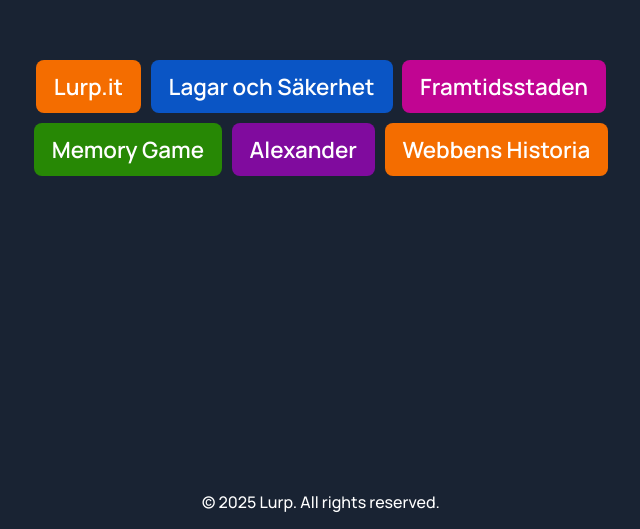
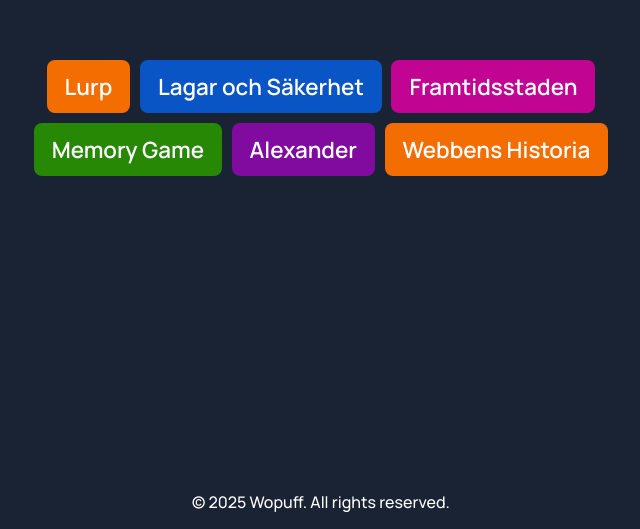
Before and after one commit to wopuff/projects, a website: page index.html in a window 1280 px wide. Shown: the part 271-800 px from the top of the page, without its empty margins (319-959 px from the left). Drawn offline with Linux system fonts and the light colour scheme.

Commit message:
update favicon, wopuff stuff

```diff
--- a/index.html
+++ b/index.html
@@ -4,14 +4,14 @@
 <head>
   <meta charset="UTF-8">
   <meta name="viewport" content="width=device-width, initial-scale=1.0">
-  <title>Lurp Projects</title>
+  <title>Wopuff Projects</title>
   <link rel="stylesheet" href="styles.css">
   <link rel="preconnect" href="https://fonts.googleapis.com">
   <link rel="preconnect" href="https://fonts.gstatic.com" crossorigin>
   <link
     href="https://fonts.googleapis.com/css2?family=Atkinson+Hyperlegible:ital,wght@0,400;0,700;1,400;1,700&family=Manrope:wght@200..800&display=swap"
     rel="stylesheet">
-  <link rel="icon" type="image/svg+xml" href="assets/favicon.svg">
+  <link rel="icon" type="image/svg+xml" href="https://wopuff.com/favicon.svg">
 </head>
 
 <body>
@@ -19,7 +19,7 @@
 
   <!-- links -->
   <div class="links">
-    <a href="https://app.lurp.it">Lurp.it</a>
+    <a href="https://app.lurp.it">Lurp</a>
     <!-- <a href="https://www.sekunder.nu">Sekunder.nu</a> -->
     <a href="lagar-och-sakerhet">Lagar och Säkerhet</a>
     <a href="framtidsstaden">Framtidsstaden</a>
@@ -30,8 +30,8 @@
 
   <!-- legal -->
   <div class="legal">
-    <a href="https://www.lurp.it">
-      © 2025 Lurp. All rights reserved.
+    <a href="https://wopuff.com">
+      © 2025 Wopuff. All rights reserved.
     </a>
   </div>
 </body>
```
Also changed, not shown: package.json (+5 -5 lines), assets/favicon.svg (deleted).
